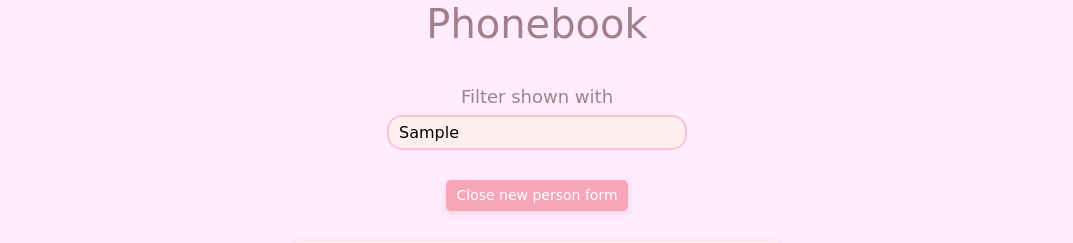
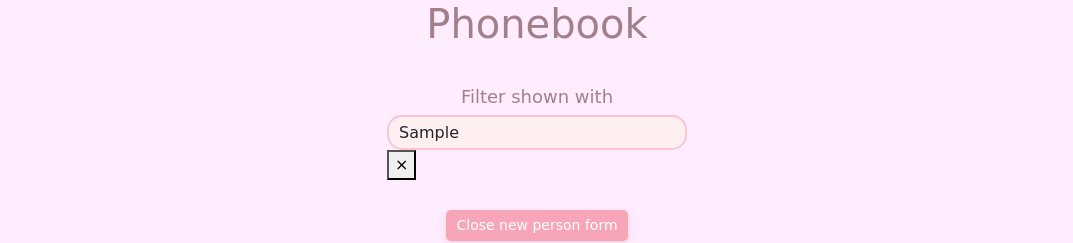
Before and after one commit to yumeangelica/fullstack-phonebook-application, a React app: page / in a window 1280 px wide. Both pictures are taken after typing "Sample" into the empty fields and a click on the button "Add new person & number". Shown: the top 243 px of the page, without its empty margins (103-1176 px from the left). Built offline with nearby package versions, Linux system fonts and the light colour scheme; no server answers.

Commit message:
Refactor Filter component to use react-bootstrap for form elements and add clear filter functionality

```diff
--- a/client/components/Filter.js
+++ b/client/components/Filter.js
@@ -1,9 +1,18 @@
+import React from 'react';
+import { Form } from 'react-bootstrap';
+
 const Filter = ({ handleFilterChange, newFilter }) => {
+  const clearFilter = () => {
+    handleFilterChange({ target: { value: '' } });
+  };
+
   return (
     <div className="filter-container">
       <div className="filter-content">
-        <label htmlFor="filterInput" className="filter-label">Filter shown with</label>
-        <input
+        <Form.Group>
+          <Form.Label className="filter-label">Filter shown with</Form.Label>
+          <div className="filter-input-wrapper">
+            <Form.Control
               id="filterInput"
               type="text"
               className="filter-input"
@@ -11,6 +20,18 @@ const Filter = ({ handleFilterChange, newFilter }) => {
               value={newFilter}
               placeholder="Enter name or number"
             />
+            {newFilter && (
+              <button
+                type="button"
+                className="filter-clear-btn"
+                onClick={clearFilter}
+                aria-label="Clear filter"
+              >
+                ×
+              </button>
+            )}
+          </div>
+        </Form.Group>
       </div>
     </div>
   );
```
Lines whose indentation alone changed are shown as unchanged.
